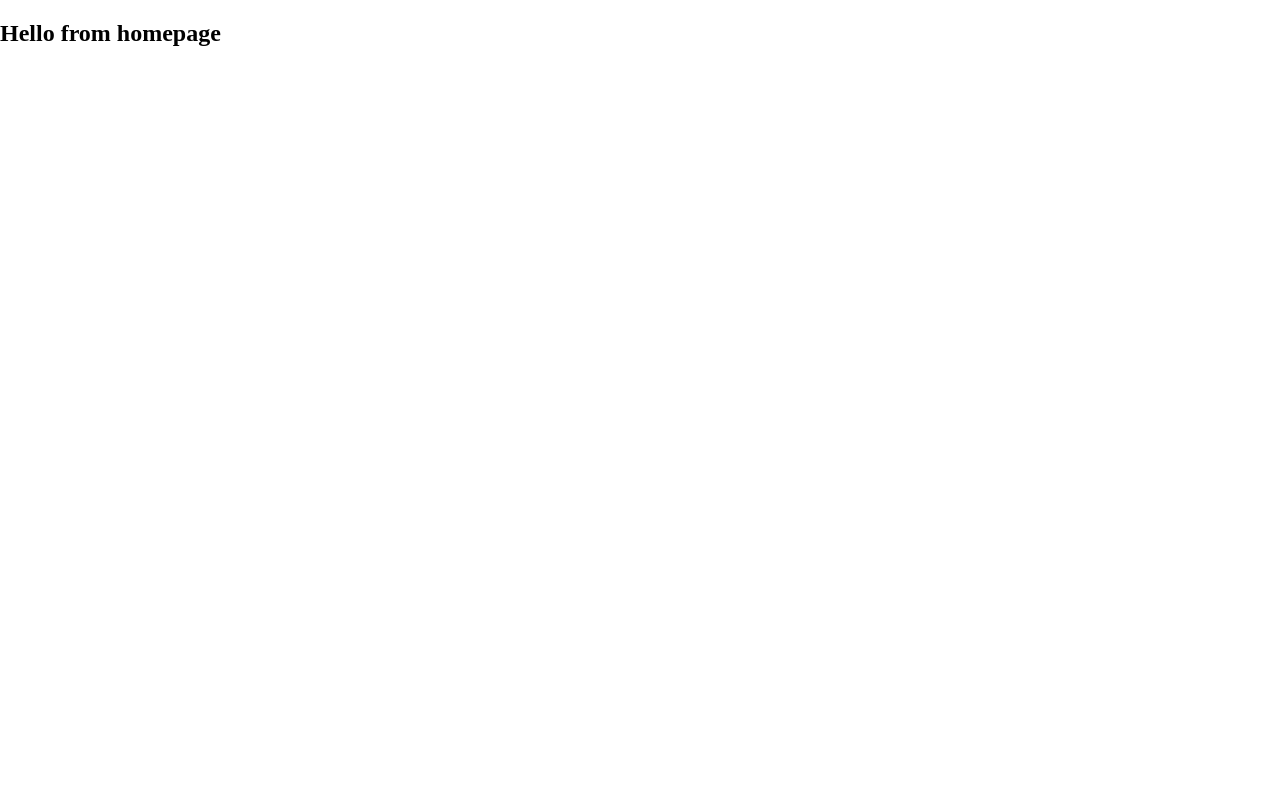
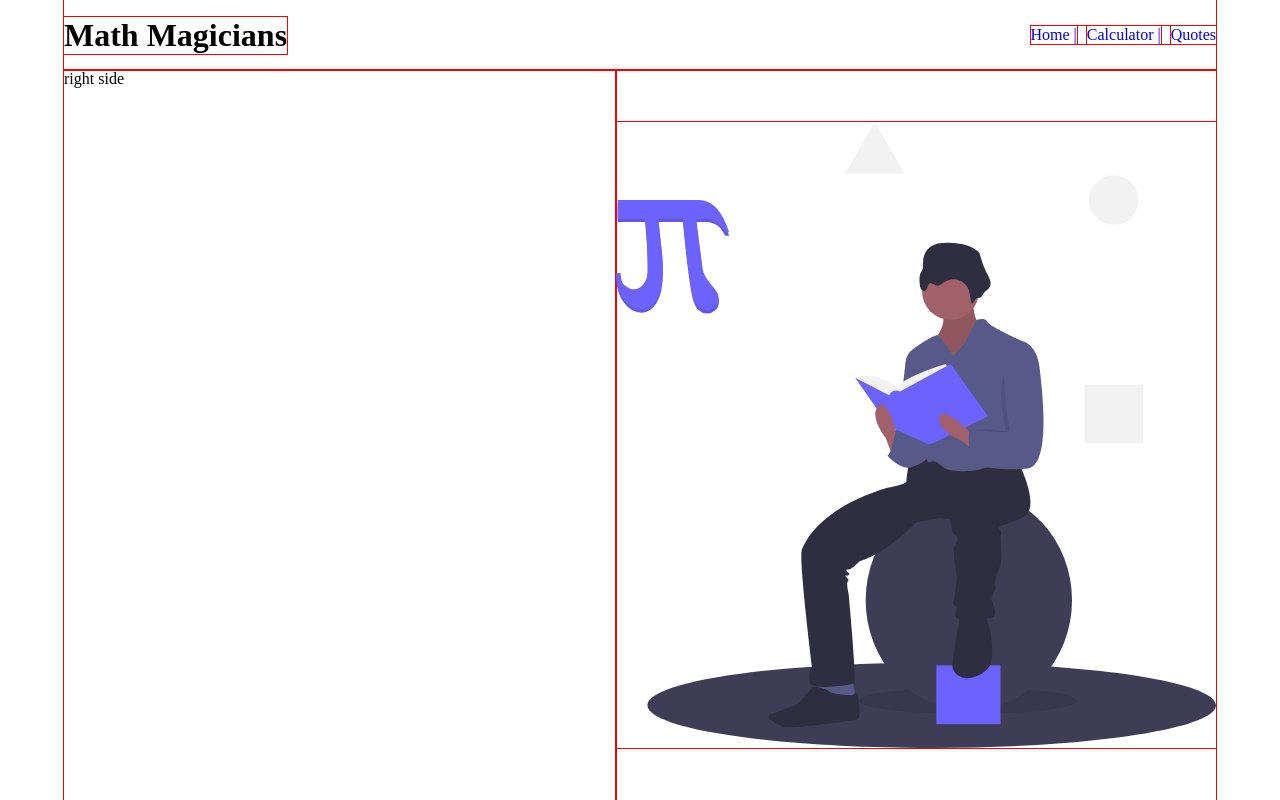
Before and after one commit to codesalley/calculator-app, a React (Create React App) app: page / in a window 1280 px wide. Built offline with nearby package versions, Linux system fonts and the light colour scheme.

Commit message:
embed svg to home page to make it look more presentable

```diff
--- a/src/components/App.css
+++ b/src/components/App.css
@@ -1,3 +1,9 @@
+.main-home {
+  max-width: 1220px;
+  margin: auto;
+  width: 90%;
+}
+
 .container {
   width: 100%;
   height: 100vh;
--- a/src/components/App.js
+++ b/src/components/App.js
@@ -7,6 +7,7 @@ import ButtonPanel from './ButtonPanel';
 import calculate from './logic/calculate';
 import HomePage from './Home';
 import QuotePage from './Qoute';
+import NavBar from './NavBar';
 
 function App() {
   const [total, setTotal] = useState(null);
@@ -18,8 +19,10 @@ function App() {
   };
 
   return (
+    <div className="main-home">
 
       <Router>
+        <NavBar />
         <Route exact path="/">
           <HomePage />
         </Route>
@@ -39,6 +42,7 @@ function App() {
           </div>
         </Route>
       </Router>
+    </div>
   );
 }
 
--- /dev/null
+++ b/src/components/Home.css
@@ -0,0 +1,24 @@
+.home-intro {
+    display: flex;
+    flex-direction: row;
+    justify-content: space-between;
+    height: calc(100vh - 70px);
+}
+
+.intro-logo {
+    -webkit-transform: scaleX(-1);
+    transform: scaleX(-1);
+    max-width: 600px;
+}
+
+.home-right {
+    flex: 1;
+    width: 100%;
+    display: grid;
+    place-content: center;
+}
+
+.home-left {
+    flex: 1;
+    width: 100%;
+}
--- a/src/components/Home.js
+++ b/src/components/Home.js
@@ -1,3 +1,15 @@
-const HomePage = () => <h2>Hello from homepage</h2>;
+import introSvg from '../assets/undraw_mathematics_4otb.svg';
+import './Home.css';
+
+const HomePage = () => (
+  <div className="home-intro">
+    <div className="home-left">
+      right side
+    </div>
+    <div className="home-right">
+      <img src={introSvg} alt="intro-logo" className="intro-logo" />
+    </div>
+  </div>
+);
 
 export default HomePage;
--- /dev/null
+++ b/src/components/NavBar.css
@@ -0,0 +1,16 @@
+.nav-bar {
+    display: flex;
+    justify-content: space-between;
+    align-items: center;
+    height: 70px;
+}
+
+.nav-right {
+    display: flex;
+    gap: 10px;
+
+}
+
+a {
+    text-decoration: none;
+}
--- /dev/null
+++ b/src/components/NavBar.js
@@ -0,0 +1,25 @@
+import { NavLink } from 'react-router-dom';
+import './NavBar.css';
+
+const NavBar = () => (
+  <div className="nav-bar">
+    <div className="nav-left">
+      <h1>Math Magicians</h1>
+    </div>
+    <div className="nav-right">
+
+      <NavLink exact to="/" className="nav-item">
+        Home |
+      </NavLink>
+      <NavLink to="/calculator" className="nav-item">
+        Calculator |
+      </NavLink>
+      <NavLink to="/quotes" className="nav-item">
+        Quotes
+      </NavLink>
+
+    </div>
+  </div>
+);
+
+export default NavBar;
--- a/src/index.css
+++ b/src/index.css
@@ -1,3 +1,9 @@
 body {
   margin: 0;
 }
+* {
+  outline: 1px solid red;
+  margin: 0;
+  padding: 0;
+  box-sizing: content-box;
+}
```
Also changed, not shown: src/assets/undraw_mathematics_4otb.svg (added). Lines whose indentation alone changed are shown as unchanged.
